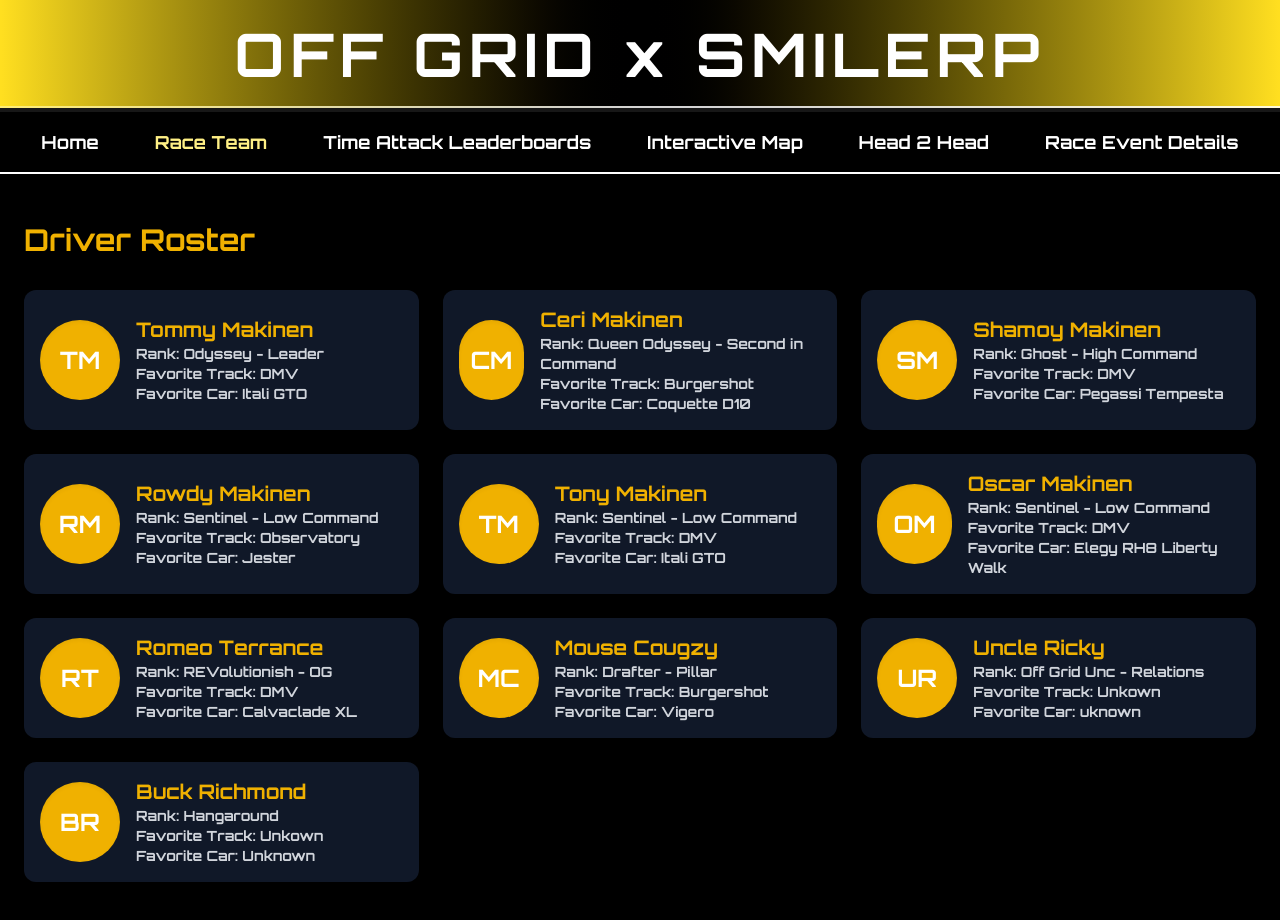
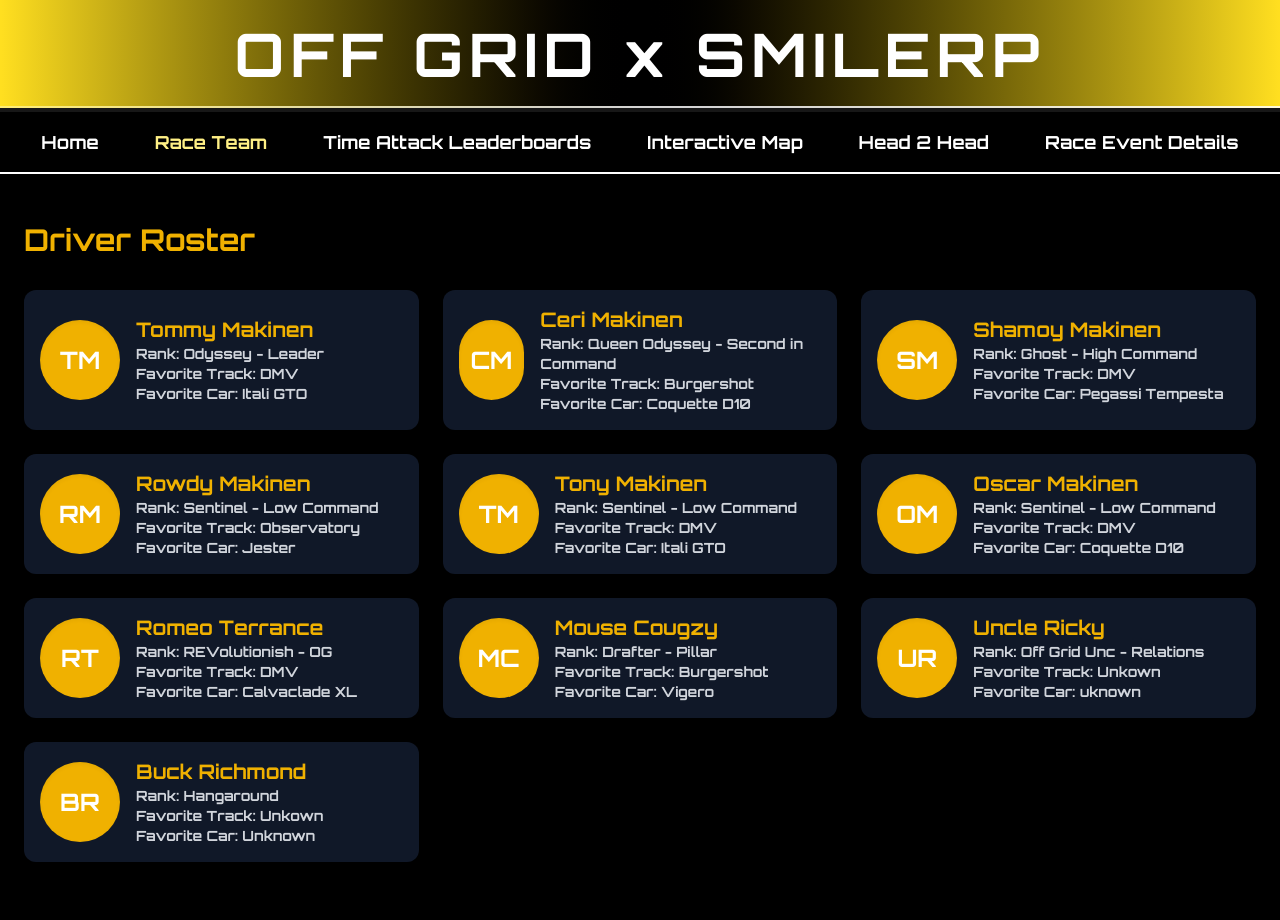
Before and after one commit to jugb6050/offgridlivehub, a Next.js app: page /racers in a window 1280 px wide. Shown: the top 920 px of the page. Built offline with nearby package versions, Linux system fonts and the light colour scheme.

Commit message:
changed oscars fav car

```diff
--- a/app/racers/page.tsx
+++ b/app/racers/page.tsx
@@ -41,7 +41,7 @@ const racers = [
     name: "Oscar Makinen",
     rank: "Sentinel - Low Command",
     favoriteTrack: "DMV",
-    favoriteCar: "Elegy RH8 Liberty Walk",
+    favoriteCar: "Coquette D10",
   },
   {
     id: 7,
```
